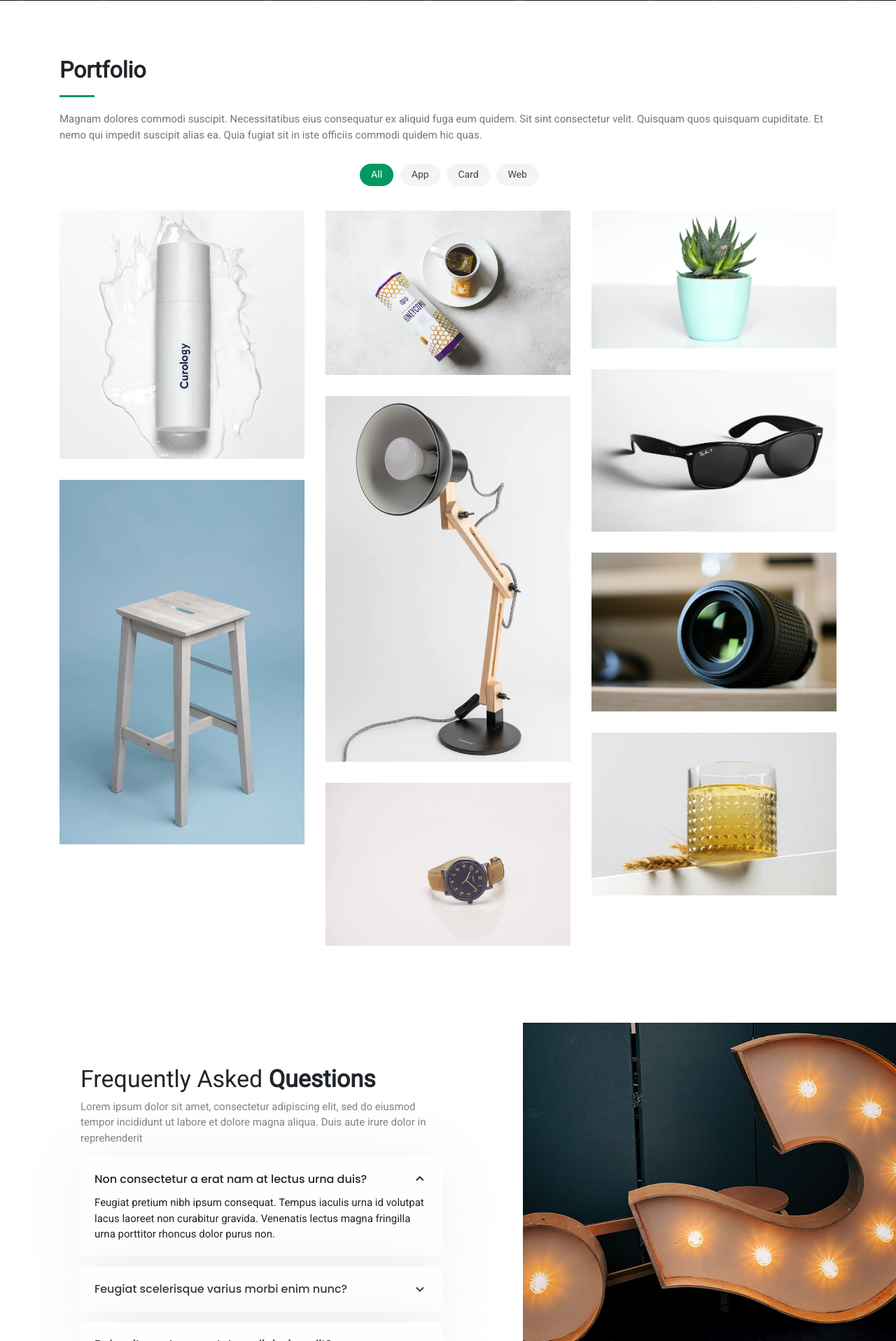
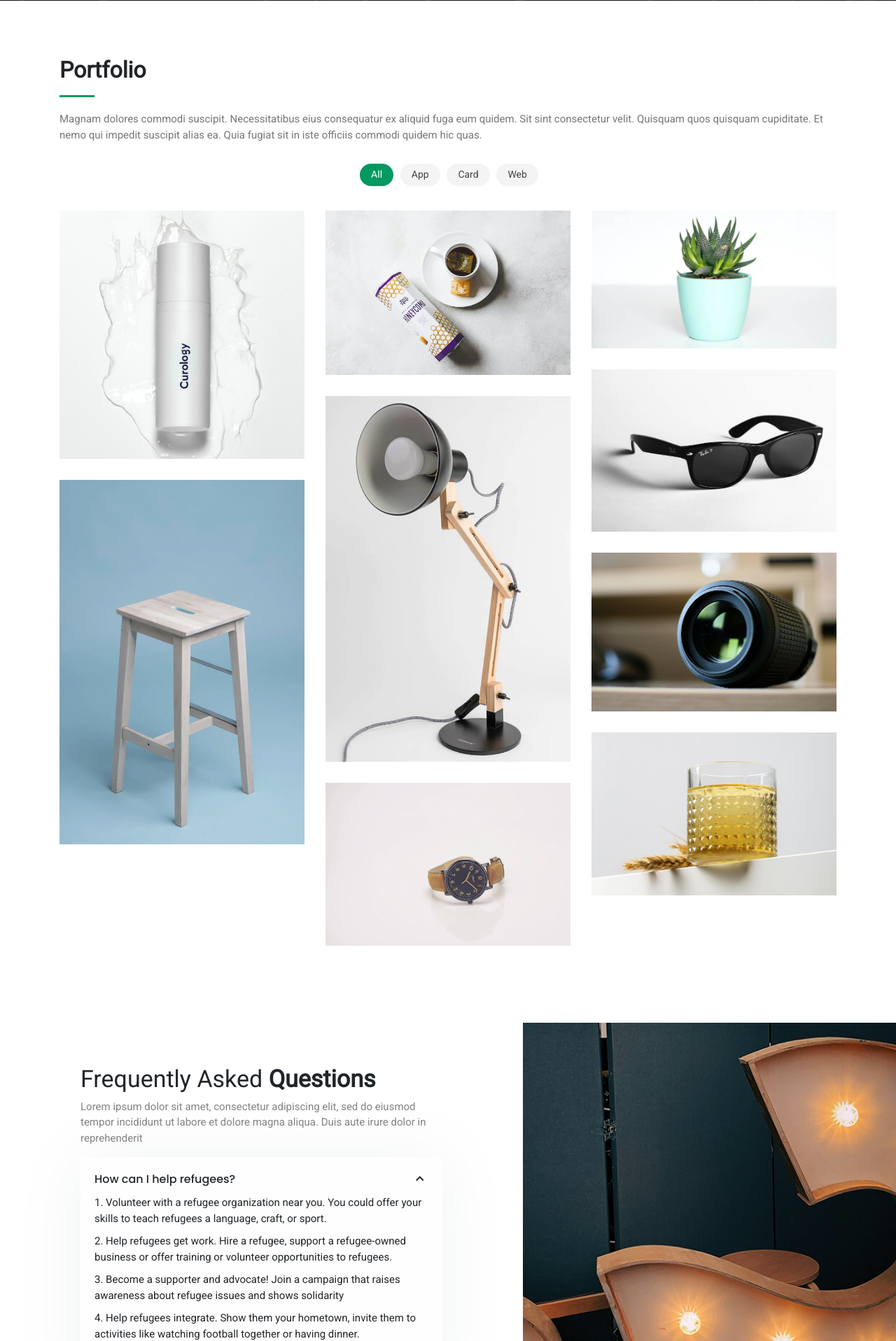
Before and after one commit to VladimirP944/Hackaton_Project, a Python web app: template src/main/webapp/templates/index.html in a window 1280 px wide. Shown: the part 4404-6321 px from the top of the page at 70% size. Run offline with Jinja, Linux system fonts and the light colour scheme; the template is opened without the code that fills it, so the values that code supplies are empty; some libraries are stand-ins or nearby versions.

Commit message:
Edit FAQ and Contact sections, add new questions.

```diff
--- a/src/main/webapp/templates/index.html
+++ b/src/main/webapp/templates/index.html
@@ -378,22 +378,22 @@
 
           <div class="col-lg-3 col-6 text-center">
             <span data-purecounter-start="0" data-purecounter-end="232" data-purecounter-duration="1" class="purecounter"></span>
-            <p>Clients</p>
+            <p>People got involved</p>
           </div>
 
           <div class="col-lg-3 col-6 text-center">
-            <span data-purecounter-start="0" data-purecounter-end="521" data-purecounter-duration="1" class="purecounter"></span>
+            <span data-purecounter-start="0" data-purecounter-end="142" data-purecounter-duration="1" class="purecounter"></span>
             <p>Projects</p>
           </div>
 
           <div class="col-lg-3 col-6 text-center">
-            <span data-purecounter-start="0" data-purecounter-end="1463" data-purecounter-duration="1" class="purecounter"></span>
-            <p>Hours Of Support</p>
+            <span data-purecounter-start="0" data-purecounter-end="75464" data-purecounter-duration="1" class="purecounter"></span>
+            <p>People helped</p>
           </div>
 
           <div class="col-lg-3 col-6 text-center">
-            <span data-purecounter-start="0" data-purecounter-end="15" data-purecounter-duration="1" class="purecounter"></span>
-            <p>Hard Workers</p>
+            <span data-purecounter-start="0" data-purecounter-end="476" data-purecounter-duration="1" class="purecounter"></span>
+            <p>Volunteers</p>
           </div>
 
         </div>
@@ -537,28 +537,40 @@
             <div class="accordion-list">
               <ul>
                 <li>
-                  <a data-bs-toggle="collapse" class="collapse" data-bs-target="#accordion-list-1">Non consectetur a erat nam at lectus urna duis? <i class="bx bx-chevron-down icon-show"></i><i class="bx bx-chevron-up icon-close"></i></a>
+                  <a data-bs-toggle="collapse" class="collapse" data-bs-target="#accordion-list-1">How can I help refugees? <i class="bx bx-chevron-down icon-show"></i><i class="bx bx-chevron-up icon-close"></i></a>
                   <div id="accordion-list-1" class="collapse show" data-bs-parent=".accordion-list">
                     <p>
-                      Feugiat pretium nibh ipsum consequat. Tempus iaculis urna id volutpat lacus laoreet non curabitur gravida. Venenatis lectus magna fringilla urna porttitor rhoncus dolor purus non.
+                      1. Volunteer with a refugee organization near you. You could offer your skills to teach refugees a language, craft, or sport.
+                    </p>
+                    <p>
+                      2. Help refugees get work. Hire a refugee, support a refugee-owned business or offer training or volunteer opportunities to refugees.
+                    </p>
+                    <p>
+                      3. Become a supporter and advocate! Join a campaign that raises awareness about refugee issues and shows solidarity
+                    </p>
+                    <p>
+                      4. Help refugees integrate. Show them your hometown, invite them to activities like watching football together or having dinner.
+                    </p>
+                    <p>
+                      5. Donate. It might not feel very hands-on to you, but your donation will make a huge difference in the life of a refugee.
                     </p>
                   </div>
                 </li>
 
                 <li>
-                  <a data-bs-toggle="collapse" data-bs-target="#accordion-list-2" class="collapsed">Feugiat scelerisque varius morbi enim nunc? <i class="bx bx-chevron-down icon-show"></i><i class="bx bx-chevron-up icon-close"></i></a>
+                  <a data-bs-toggle="collapse" data-bs-target="#accordion-list-2" class="collapsed">How can I volunteer for your NGO? <i class="bx bx-chevron-down icon-show"></i><i class="bx bx-chevron-up icon-close"></i></a>
                   <div id="accordion-list-2" class="collapse" data-bs-parent=".accordion-list">
                     <p>
-                      Dolor sit amet consectetur adipiscing elit pellentesque habitant morbi. Id interdum velit laoreet id donec ultrices. Fringilla phasellus faucibus scelerisque eleifend donec pretium. Est pellentesque elit ullamcorper dignissim. Mauris ultrices eros in cursus turpis massa tincidunt dui.
+                      To find volunteer opportunities with our NGO, create an account and apply on the volunteers section. Your help can come in many different ways.
                     </p>
                   </div>
                 </li>
 
                 <li>
-                  <a data-bs-toggle="collapse" data-bs-target="#accordion-list-3" class="collapsed">Dolor sit amet consectetur adipiscing elit? <i class="bx bx-chevron-down icon-show"></i><i class="bx bx-chevron-up icon-close"></i></a>
+                  <a data-bs-toggle="collapse" data-bs-target="#accordion-list-3" class="collapsed">How can I get help if I am a refugee, asylum-seeker or stateless person? <i class="bx bx-chevron-down icon-show"></i><i class="bx bx-chevron-up icon-close"></i></a>
                   <div id="accordion-list-3" class="collapse" data-bs-parent=".accordion-list">
                     <p>
-                      Eleifend mi in nulla posuere sollicitudin aliquam ultrices sagittis orci. Faucibus pulvinar elementum integer enim. Sem nulla pharetra diam sit amet nisl suscipit. Rutrum tellus pellentesque eu tincidunt. Lectus urna duis convallis convallis tellus. Urna molestie at elementum eu facilisis sed odio morbi quis
+                     If you are a refugee, asylum-seeker or stateless person and looking for information on where to find help, please register to our site in the Connect Section - Get Help Column.
                     </p>
                   </div>
                 </li>
@@ -580,12 +592,12 @@
 
         <div class="section-title">
           <h2>Contact</h2>
-          <p>Magnam dolores commodi suscipit. Necessitatibus eius consequatur ex aliquid fuga eum quidem. Sit sint consectetur velit. Quisquam quos quisquam cupiditate. Et nemo qui impedit suscipit alias ea. Quia fugiat sit in iste officiis commodi quidem hic quas.</p>
+          <p>If you are interested in finding different information about our NGO, you can also write an e-mail, give us a call or complete the form below.</p>
         </div>
       </div>
 
       <div>
-        <iframe style="border:0; width: 100%; height: 350px;" src="https://www.google.com/maps/embed?pb=!1m14!1m8!1m3!1d12097.433213460943!2d-74.0062269!3d40.7101282!3m2!1i1024!2i768!4f13.1!3m3!1m2!1s0x0%3A0xb89d1fe6bc499443!2sDowntown+Conference+Center!5e0!3m2!1smk!2sbg!4v1539943755621" frameborder="0" allowfullscreen></iframe>
+        <iframe style="border:0; width: 100%; height: 350px;" src="https://www.google.com/maps/embed?pb=!1m18!1m12!1m3!1d2848.712232624459!2d26.110313315805207!3d44.439064809275294!2m3!1f0!2f0!3f0!3m2!1i1024!2i768!4f13.1!3m3!1m2!1s0x40b1ffdcc0c770b9%3A0xed0908fac575066b!2sCodecool%20-%20scoal%C4%83%20programare%2C%20cursuri%20IT!5e0!3m2!1sro!2sro!4v1650053137805!5m2!1sro!2sro" width="600" height="450" style="border:0;" allowfullscreen="" loading="lazy" referrerpolicy="no-referrer-when-downgrade"></iframe>
       </div>
 
       <div class="container">
@@ -597,7 +609,7 @@
               <div class="address">
                 <i class="ri-map-pin-line"></i>
                 <h4>Location:</h4>
-                <p>A108 Adam Street, New York, NY 535022</p>
+                <p>Strada Semilunei 4-6, Bucuresti 020797</p>
               </div>
 
               <div class="email">
@@ -653,8 +665,8 @@
   <!-- ======= Footer ======= -->
   <footer id="footer">
     <div class="container">
-      <h3>KnightOne</h3>
-      <p>Et aut eum quis fuga eos sunt ipsa nihil. Labore corporis magni eligendi fuga maxime saepe commodi placeat.</p>
+      <h3>HomeApp</h3>
+      <p>"You are not a refugee, we share the same planet."</p>
       <div class="social-links">
         <a href="#" class="twitter"><i class="bx bxl-twitter"></i></a>
         <a href="#" class="facebook"><i class="bx bxl-facebook"></i></a>
@@ -663,7 +675,7 @@
         <a href="#" class="linkedin"><i class="bx bxl-linkedin"></i></a>
       </div>
       <div class="copyright">
-        &copy; Copyright <strong><span>KnightOne</span></strong>. All Rights Reserved
+        &copy; Copyright <strong><span>Army of Three</span></strong>. All Rights Reserved
       </div>
       <div class="credits">
         <!-- All the links in the footer should remain intact. -->
```
